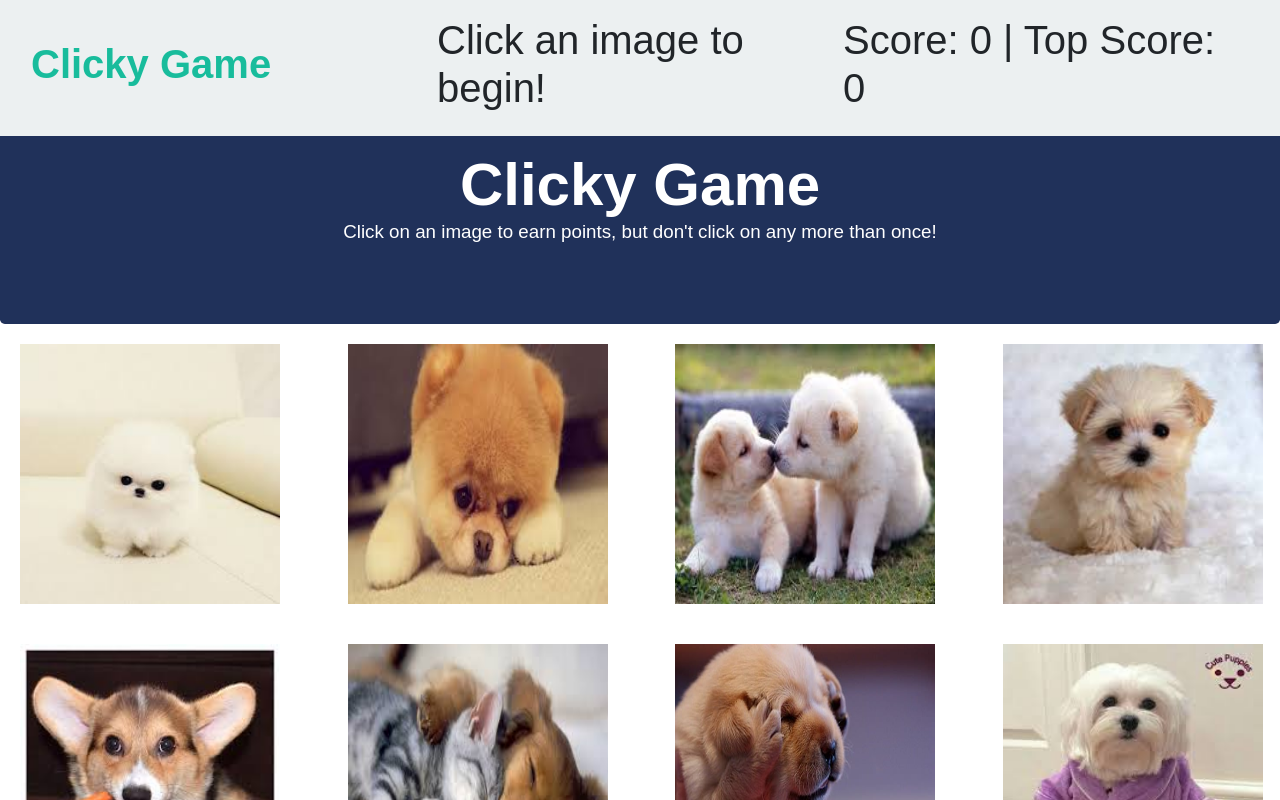
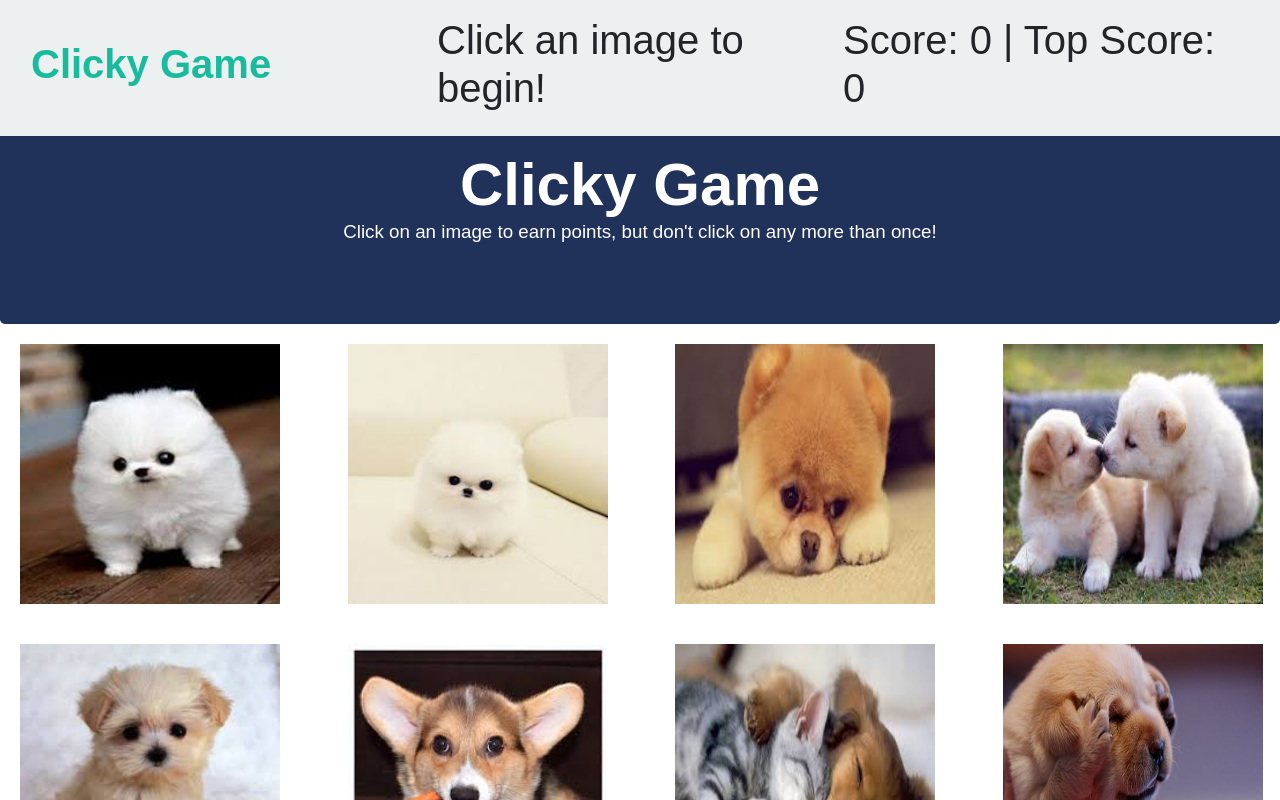
Before and after one commit to annettebeatty/clicky, a React (Create React App) app: page / in a window 1280 px wide. Shown: the top 800 px of the page. Built offline with nearby package versions, Linux system fonts and the light colour scheme.

Commit message:
Added logic to register onClick and add score/top score

```diff
--- a/src/components/Results/Results.js
+++ b/src/components/Results/Results.js
@@ -7,8 +7,10 @@ const Results= props => (
             {props.results.map(result =>
             <div className="columnn col-md-3" key={result.id}>
                 <img
+                name="clicked" value={result.id}
                 alt={result.imageUrl}
                 src={result.imageUrl}
+                onClick={ () => props.handleClick(result.id) }
                 />
             </div>
             )}
--- a/src/components/Search/Search.js
+++ b/src/components/Search/Search.js
@@ -1,7 +1,6 @@
 import React, { Component } from "react";
 import Nav from "../Navbar/Navbar"
 import Header from "../Header/Header"
-import API from "../utils/API";
 import Results from "../Results/Results"
 
 class Search extends Component {
@@ -9,14 +8,21 @@ class Search extends Component {
   state = {
     score: 0,
     topScore: 0,
-    images: []
+    images: [],
+    clicked: 0
   };
 
    // When this component mounts, search the Giphy API for pictures of kittens
    componentDidMount() {
      console.log("Loading array");
      this.loadArray();
-     console.log("State: ", this.state.results);
+
+     /*
+     var req = require.context("./assets/images", false, /.*\.jpg$/);
+      req.keys().forEach(function(key){
+         req(key);
+     });
+     */
     // this.searchGiphy("kittens");
   }
 
@@ -24,7 +30,7 @@ class Search extends Component {
   loadArray = () => {
     var imageArray = [];
 
-    for (let i=1; i < 13; i++)
+    for (let i=0; i < 12; i++)
     {
       imageArray.push({
         id: i,
@@ -36,27 +42,46 @@ class Search extends Component {
     this.setState({results: imageArray}, function () {
       console.log("Set State", this.state.results);
     });
+
+    this.setState({ score: 0 });
   }
 
-  renderPage = () => {
+  renderPage = event => {
     if (this.state.results) {
-      return <Results results={this.state.results}/>;
+      return <Results results={this.state.results} handleClick={this.handleClick} />;
     }
   };
 
-  searchGiphy = query => {
-    API.search(query)
-      .then(res => this.setState({ results: res.data.data }))
-      /*
-      .then (function(res) {
-        console.log(res.data.data);
-        this.setState({
-          results: res.data.data
-        });
+  // Clicked an image
+  handleClick = id => {
+    console.log("Clicked ", id);
+
+    console.log("Results ", this.state.results[id]);
+
+    // Check if we've clicked before
+    if (this.state.results[id].state === false)
+    {
+      // Not clicked, set clicked element to true
+      let objChange = {
+        id: id,
+        imageUrl: this.state.results[id].imageUrl,
+        state: true
       }
-      )
-      */
-      .catch(err => console.log(err));
+      this.state.results.splice(id, 1, objChange);
+      console.log("Results ", this.state.results);
+
+      // Add to score
+      let score = this.state.score + 1;
+      this.setState ({ score: score });
+
+    }
+    else {
+    // Lost - picked a previous picture, reset game
+      if (this.state.score > this.state.topScore)
+        this.setState ({ topScore: this.state.score });
+
+      this.loadArray();
+    }
   };
 
   render() {
```
Also changed, not shown: public/assets/images/puppy0.jpg (renamed from public/assets/images/puppy12.jpg).
